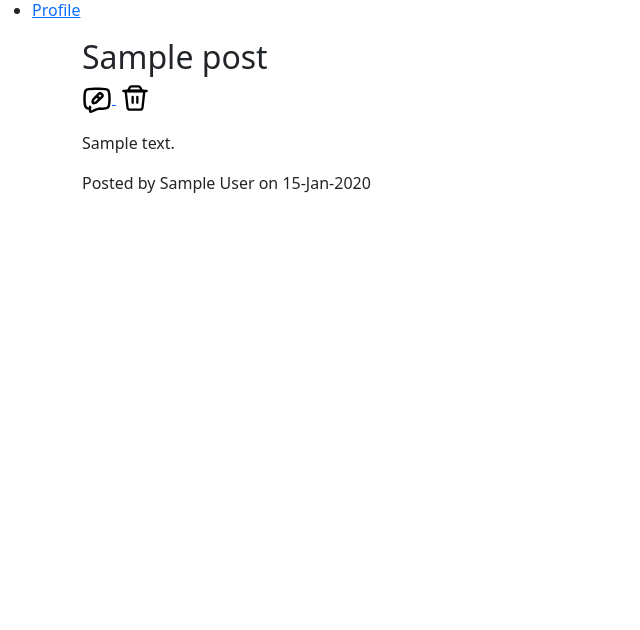
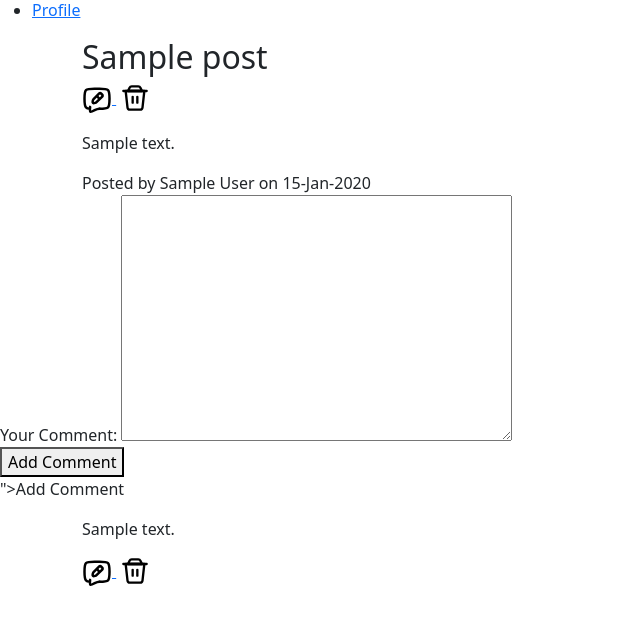
Before and after one commit to VeselinMar/forumApp, a Django app: page /1/details-post/ in a window 1280 px wide. Shown: the part 170-800 px from the top of the page, without its empty margins (0-640 px from the left). Run offline with Django 5.2, Linux system fonts and the light colour scheme; tables that the repository leaves empty hold one stand-in row (values such as "Sample post"); some libraries are stand-ins or nearby versions.

Commit message:
Added comments model forms urls and views + visual representation

```diff
--- a/forumApp/posts/forms.py
+++ b/forumApp/posts/forms.py
@@ -1,7 +1,7 @@
 from django import forms
 from django.core.exceptions import ValidationError
 
-from forumApp.posts.models import Post
+from forumApp.posts.models import Post, Comment
 
 
 class PostBaseForm(forms.ModelForm):
@@ -37,3 +37,28 @@ class SearchForm(forms.Form):
             }
         )
     )
+
+
+class CommentBaseForm(forms.ModelForm):
+    class Meta:
+        model = Comment
+        fields = ['content']
+        labels = {
+            'content': 'Your Comment'
+        }
+
+
+class CommentCreateForm(CommentBaseForm):
+    pass
+
+
+class CommentEditForm(CommentBaseForm):
+    pass
+
+
+class CommentDeleteForm(CommentBaseForm):
+    def __init__(self, *args, **kwargs):
+        super().__init__(*args, **kwargs)
+
+        for field in self.fields:
+            self.fields[field].disabled = True
--- a/forumApp/posts/models.py
+++ b/forumApp/posts/models.py
@@ -28,3 +28,19 @@ class Post(models.Model):
         choices=LanguageChoice.choices,
         default=LanguageChoice.OTHER,
     )
+
+
+class Comment(models.Model):
+    content = models.TextField(
+        max_length=300,
+        validators=(
+            BadLanguageValidator(),
+        )
+    )
+    post = models.ForeignKey(
+        to=Post,
+        on_delete=models.CASCADE
+    )
+
+    def __str__(self):
+        return self.content
--- a/forumApp/posts/urls.py
+++ b/forumApp/posts/urls.py
@@ -1,5 +1,6 @@
 from django.urls import path, include
-from forumApp.posts.views import dashboard, index, add_post, edit_post, details_post, delete_post
+from forumApp.posts.views import dashboard, index, add_post, edit_post, details_post, delete_post, add_comment, \
+    edit_comment, delete_comment
 
 urlpatterns = [
     path('', index, name='index'),
@@ -9,5 +10,8 @@ urlpatterns = [
         path('delete-post/', delete_post, name='delete-post'),
         path('details-post/', details_post, name='details-post'),
         path('edit-post/', edit_post, name='edit-post'),
+        path('add-comment/', add_comment, name='add-comment'),
+        path('edit-comment/', edit_comment, name='edit-comment'),
+        path('delete-comment/', delete_comment, name='delete-comment')
     ]))
 ]
--- a/forumApp/posts/views.py
+++ b/forumApp/posts/views.py
@@ -3,8 +3,9 @@ from datetime import datetime
 from django.http import HttpResponse
 from django.shortcuts import render, redirect
 
-from forumApp.posts.forms import SearchForm, PostCreateForm, PostDeleteForm, PostEditForm
-from forumApp.posts.models import Post
+from forumApp.posts.forms import SearchForm, PostCreateForm, PostDeleteForm, PostEditForm, CommentCreateForm, \
+    CommentEditForm
+from forumApp.posts.models import Post, Comment
 
 
 def index(request):
@@ -72,9 +73,17 @@ def edit_post(request, pk: int):
 
 def details_post(request, pk: int):
     post = Post.objects.get(pk=pk)
+    form = CommentCreateForm(request.POST or None)
+
+    if request.method == 'POST' and form.is_valid():
+        comment = form.save(commit=False)
+        comment.post = post
+        comment.save()
+        return redirect('details-post', pk=post.pk)
 
     context = {
-        "post": post
+        "post": post,
+        "form": form,
     }
 
     return render(request, 'posts/details-post.html', context)
@@ -94,3 +103,48 @@ def delete_post(request, pk: int):
     }
 
     return render(request, 'posts/delete-template.html', context)
+
+
+def add_comment(request, pk: int):
+    post = Post.objects.get(pk=pk)
+
+    if request.method == 'POST':
+        form = CommentCreateForm(request.POST or None)
+
+        if form.is_valid():
+            comment = form.save(commit=False)
+            comment.post = post
+            comment.save()
+            return redirect('details-post', pk=post.pk)
+
+    else:
+        form = CommentCreateForm()
+
+    context = {
+        'form': form,
+        'post': post,
+    }
+
+    return render(request, 'comments/add-comment.html', context)
+
+
+def edit_comment(request, pk=int):
+    comment = Comment.objects.get(pk=pk)
+
+    if request.method == 'POST':
+        form = CommentEditForm(request.POST, instance=comment)
+        if form.is_valid():
+            form.save()
+            return redirect('dash')
+
+    else:
+        form = CommentEditForm(instance=comment)
+    context = {
+        "form": form,
+        "comment": comment,
+    }
+
+    return render(request, 'comments/edit-comment.html', context)
+
+def delete_comment():
+    pass
--- /dev/null
+++ b/templates/comments/add-comment.html
@@ -0,0 +1,9 @@
+{% load static %}
+{% load markdown_extras %}
+
+
+<form action="{% url 'add-comment' post.pk %}" method="post">
+    {{ form }}
+    {%  csrf_token %}
+    <button class="button-8">Add Comment</button>
+</form>
--- a/templates/posts/dashboard.html
+++ b/templates/posts/dashboard.html
@@ -24,7 +24,8 @@
                     </div>
                 </div>
             {% empty %}
-                <h1>No Posts</h1>
+                <h1>There are no posts yet! Would you like to contribute?</h1>
+                <button class="button-8"><a href={% url 'add-post' %}>Create Post</a></button>
             {% endfor %}
             <p>Last refresh: {% current_time %}</p>
         </div>
--- a/templates/posts/details-post.html
+++ b/templates/posts/details-post.html
@@ -28,6 +28,27 @@
                 </div>
             </div>
             </div>
+         <div class="post">
+         <div>{% include 'comments/add-comment.html' %}">Add Comment</div>
+             <div class="container">
+                 {% if post.comment_set.exists %}
+                     {% for comment in post.comment_set.all %}
+                         <div class="post">
+                        <p>{{ comment.content|markdown }}</p>
+                         <div class="icons">
+                        <a href="{% url 'edit-comment' post.pk %}">
+                            <svg xmlns="http://www.w3.org/2000/svg" width="30" height="30" viewBox="0 0 24 24" fill="none" stroke="currentColor" stroke-width="2" stroke-linecap="round" stroke-linejoin="round" color="black" class="ai ai-ChatEdit"><path d="M14 19c3.771 0 5.657 0 6.828-1.172C22 16.657 22 14.771 22 11c0-3.771 0-5.657-1.172-6.828C19.657 3 17.771 3 14 3h-4C6.229 3 4.343 3 3.172 4.172 2 5.343 2 7.229 2 11c0 3.771 0 5.657 1.172 6.828.653.654 1.528.943 2.828 1.07"/><path d="M15.207 6.793a1 1 0 0 0-1.418.003l-4.55 4.597a2 2 0 0 0-.54 1.015l-.18.896a1 1 0 0 0 1.177 1.177l.896-.18a2 2 0 0 0 1.015-.54l4.597-4.55a1 1 0 0 0 .003-1.418l-1-1z"/><path d="M12.5 9.5l1 1"/><path d="M14 19c-1.236 0-2.598.5-3.841 1.145-1.998 1.037-2.997 1.556-3.489 1.225-.492-.33-.399-1.355-.212-3.404L6.5 17.5"/></svg>
+                        </a>
+                        <a href="{% url 'delete-comment' post.pk %}">
+                            <svg xmlns="http://www.w3.org/2000/svg" width="28" height="28" style="margin-bottom: 3px; margin-left: 5px;" viewBox="0 0 24 24" fill="none" stroke="currentColor" stroke-width="2" stroke-linecap="round" color="black" stroke-linejoin="round" class="ai ai-TrashCan"><path d="M4 6h16l-1.58 14.22A2 2 0 0 1 16.432 22H7.568a2 2 0 0 1-1.988-1.78L4 6z"/><path d="M7.345 3.147A2 2 0 0 1 9.154 2h5.692a2 2 0 0 1 1.81 1.147L18 6H6l1.345-2.853z"/><path d="M2 6h20"/><path d="M10 11v5"/><path d="M14 11v5"/></svg>
+                        </a>
+                    </div>
+                         </div>
+                     {% endfor %}
+                 {% endif %}
+             </div>
+
+         </div>
         </div>
     {% endblock %}
 </body>
```
Also changed, not shown: templates/comments/delete-comment.html (added, +10 -0 lines), templates/comments/edit-comment.html (added, +15 -0 lines), forumApp/posts/migrations/0001_initial.py, forumApp/posts/migrations/0002_comment.py (added).
